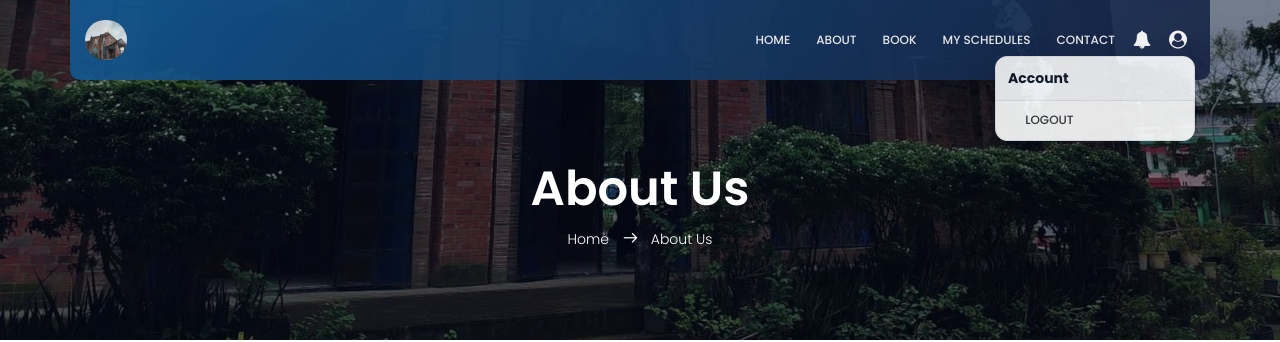
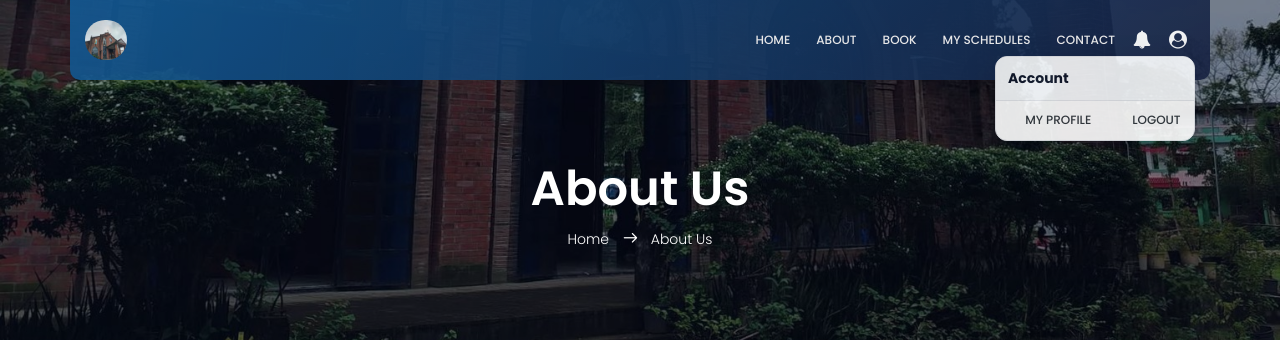
Before and after one commit to Glenn-IT/FaireScheduling-main, a PHP site: page /FaireScheduling-main/navigation/user/about/about.php in a window 1280 px wide, after a click that opens the changed part. Shown: the top 342 px of the page. Run offline with PHP 8.4, Linux system fonts and the light colour scheme; a user stored in the database is signed in; data comes from the database, SQL or seed files in the repository; some libraries are stand-ins or nearby versions.

Commit message:
Add "My Profile" link to user account dropdown menu

```diff
--- a/navigation/user/about/about.php
+++ b/navigation/user/about/about.php
@@ -222,6 +222,10 @@ $developers = [
               </button>
               <div id="profileDropdown" class="profile-panel" role="menu" aria-hidden="true">
                 <div class="profile-head">Account</div>
+                <a class="profile-item py-2" role="menuitem" href="../account/profile.php">
+                  <i class="fa fa-user"></i>
+                  <span class="text-dark">My Profile</span>
+                </a>
                 <a class="profile-item py-2" role="menuitem" href="../../../logout.php">
                   <i class="fa fa-sign-out"></i>
                   <span class="text-dark">Logout</span>
```
